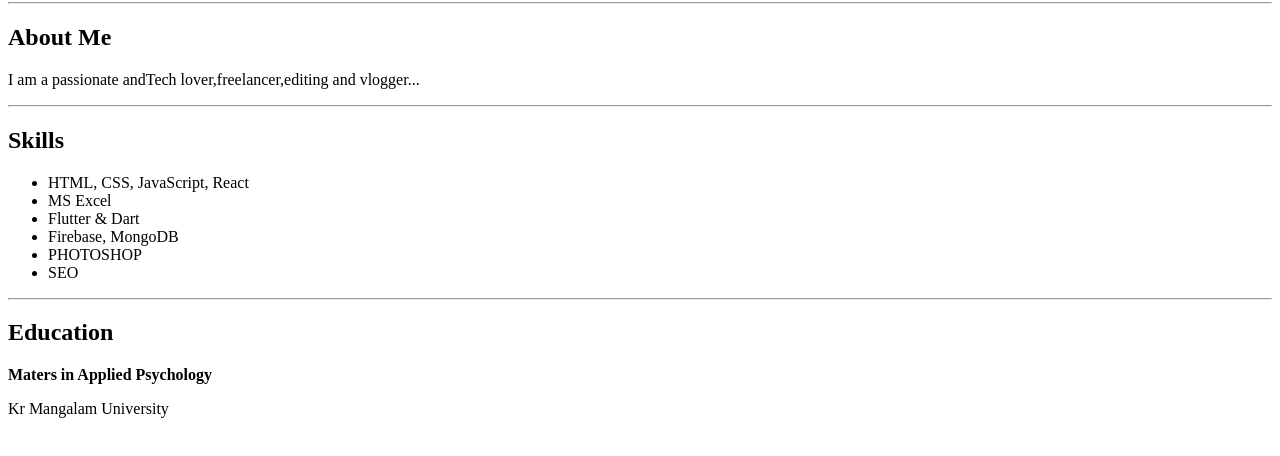
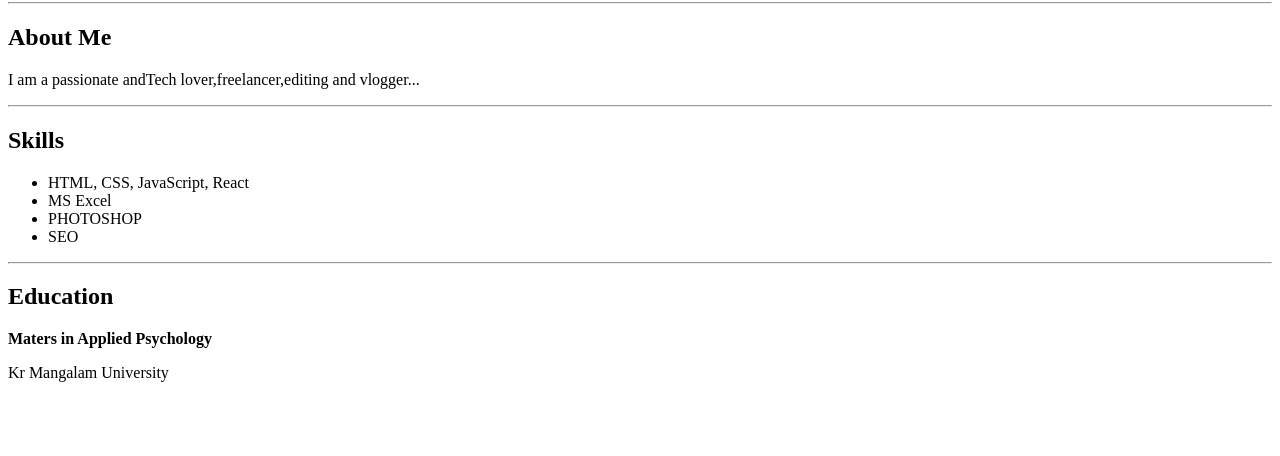
Before and after one commit to GitHooda/ASS-3-, a plain HTML site: page index.html in a window 1280 px wide. Shown: the part 78-534 px from the top of the page. Drawn offline with Linux system fonts and the light colour scheme.

Commit message:
Update index.html

```diff
--- a/index.html
+++ b/index.html
@@ -21,8 +21,6 @@
   <ul>
     <li>HTML, CSS, JavaScript, React</li>
     <li>MS Excel</li>
-    <li>Flutter & Dart</li>
-    <li>Firebase, MongoDB</li>
     <li>PHOTOSHOP</li>
     <li>SEO</li>
   </ul>
```
